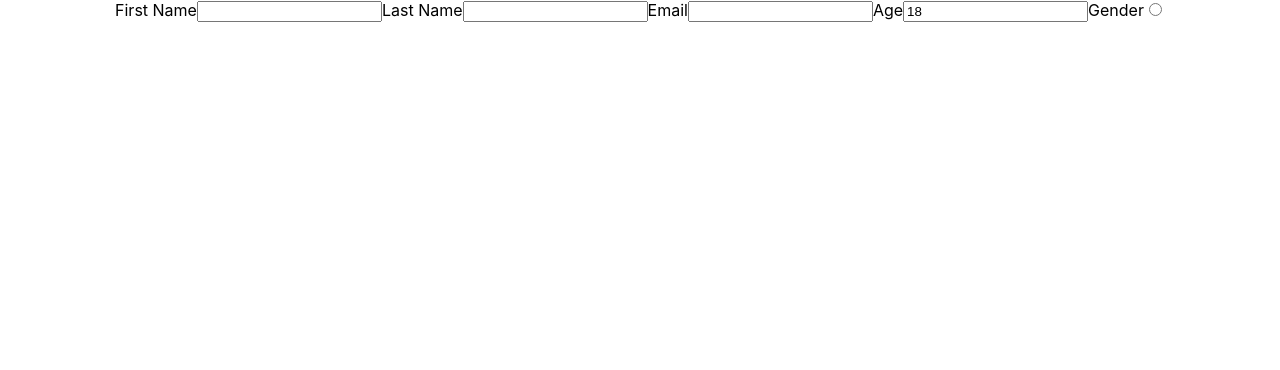
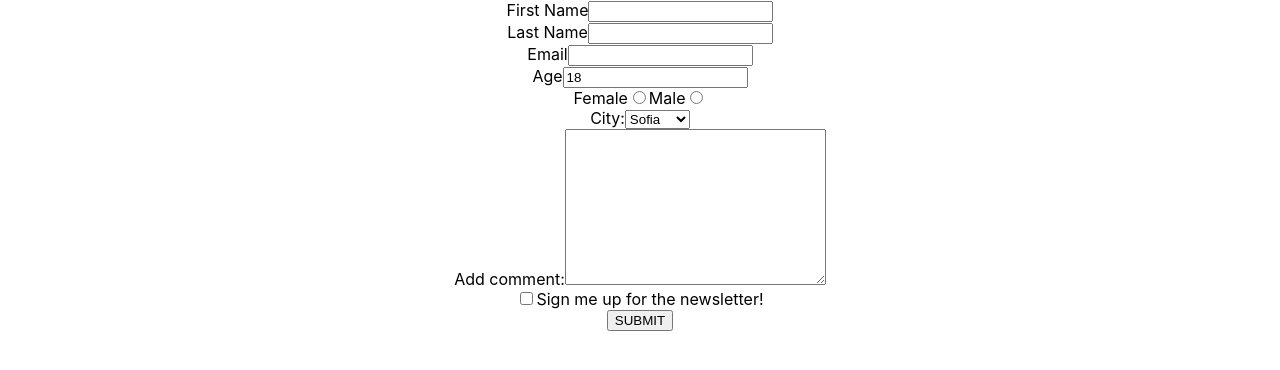
Before and after one commit to MarinaHrstva/Form, a React (Create React App) app: page / in a window 1280 px wide. Shown: the top 370 px of the page. Built offline with nearby package versions, Linux system fonts and the light colour scheme.

Commit message:
complete the skeleton of the form

```diff
--- a/src/components/Form.js
+++ b/src/components/Form.js
@@ -2,24 +2,31 @@ const Form = () => {
     return (
         <div className="form-wrapper">
             <form>
+                <div>
                     <label htmlFor="firsName">First Name</label>
                     <input
                         type="text"
                         name="firstName"
                         id="firstName"
                     />
+                </div>
+                <div>
                     <label htmlFor="lastName">Last Name</label>
                     <input
                         type="text"
                         name="lastName"
                         id="lastName"
                     />
+                </div>
+                <div>
                     <label htmlFor="email">Email</label>
                     <input
                         type="text"
                         name="email"
                         id="email"
                     />
+                </div>
+                <div>
                     <label htmlFor="age">Age</label>
                     <input
                         type="number"
@@ -27,13 +34,59 @@ const Form = () => {
                         id="age"
                         defaultValue={18}
                     />
-                <label htmlFor="gender">Gender</label>
+                </div>
+
+                <div>
+                    <label htmlFor="Female">Female</label>
                     <input
                         type="radio"
                         name="gender"
-                    id="gender"
+                        id="female"
                     />
+                    <label htmlFor="Female">Male</label>
+                    <input
+                        type="radio"
+                        name="gender"
+                        id="male"
+                    />
+                </div>
+                <div>
+                    <label htmlFor="city">City:</label>
+                    <select
+                        name="city"
+                        id="city"
+                    >
+                        <option value="Sofia">Sofia</option>
+                        <option value="Plovdiv">Plovdiv</option>
+                        <option value="Varna">Varna</option>
+                        <option value="Burgas">Burgas</option>
+                    </select>
+                </div>
+                <div>
+                    <label htmlFor="comment">Add comment:</label>
+                    <textarea
+                        name="comment"
+                        id=""
+                        cols="30"
+                        rows="10"
+                    ></textarea>
+                </div>
 
+                <div>
+                    <input
+                        type="checkbox"
+                        name="newsletter"
+                        id="newsletter"
+                    />
+                    <label htmlFor="newsletter">
+                        Sign me up for the newsletter!
+                    </label>
+                </div>
+
+                <input
+                    type="submit"
+                    value="SUBMIT"
+                />
             </form>
         </div>
     );
```
Lines whose indentation alone changed are shown as unchanged.
